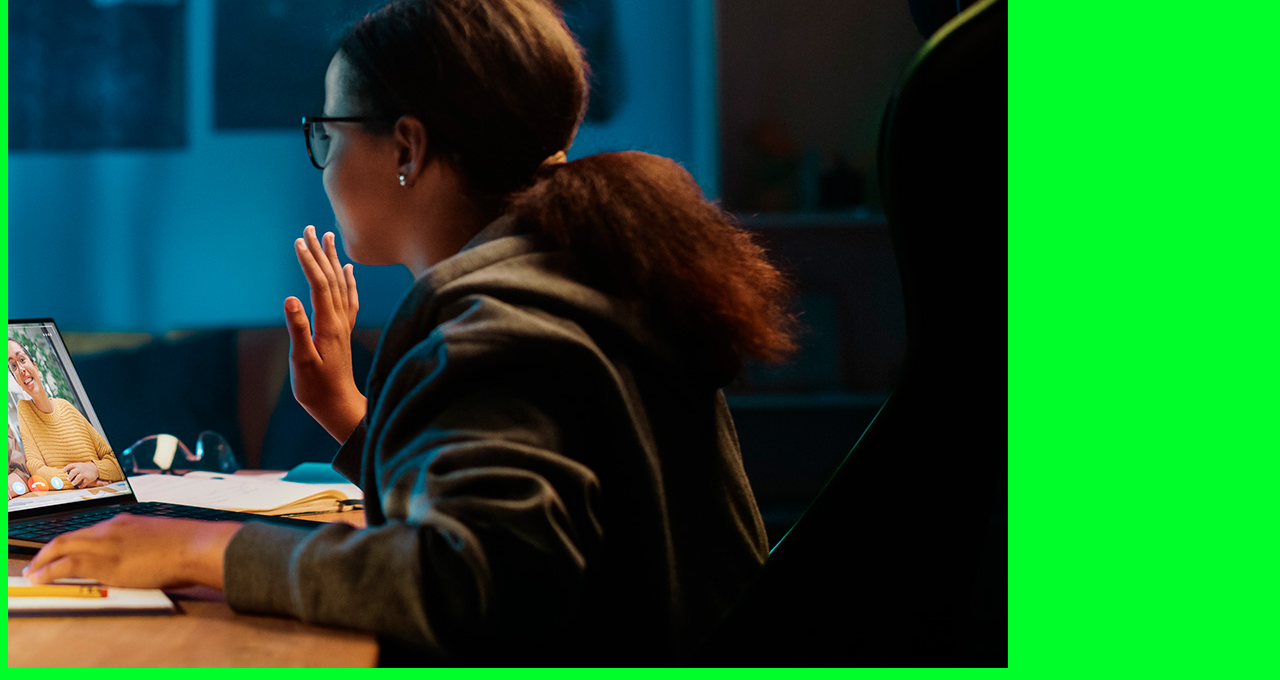
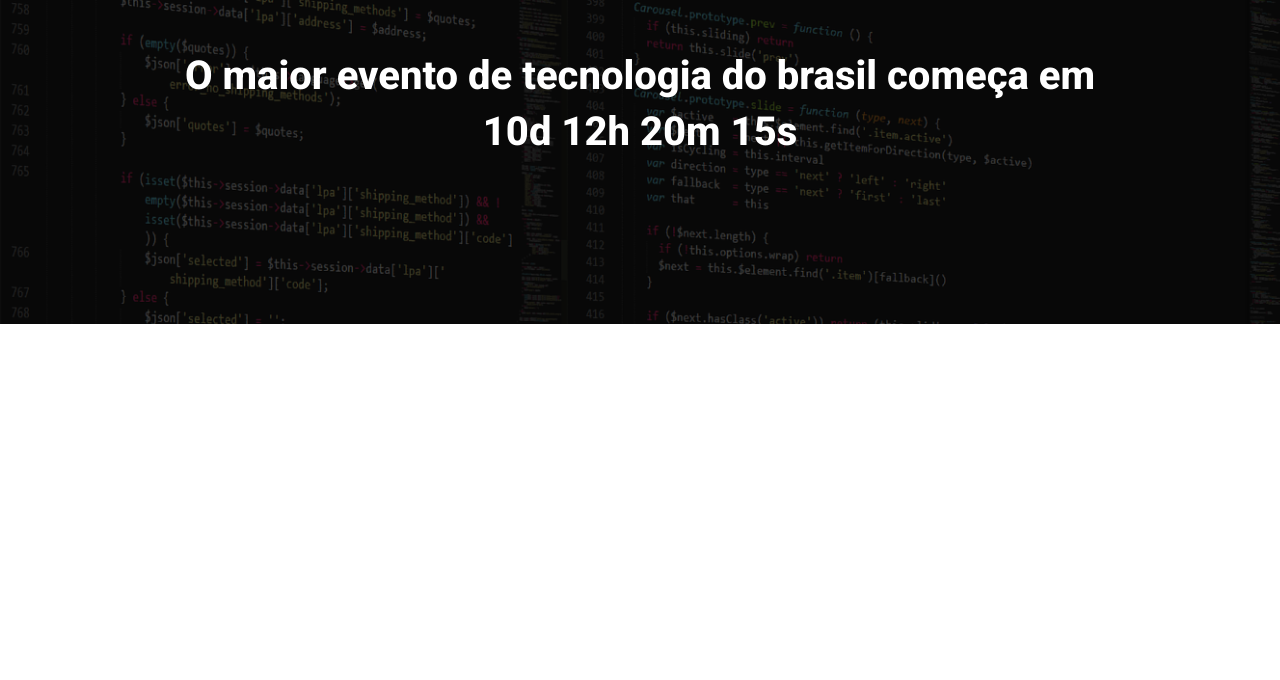
Before and after one commit to Yuri-Romeu/ebac_tech_talks, a website built with Parcel: page src/index.html in a window 1280 px wide. Shown: the part 160-840 px from the top of the page. After the commit the page ends 800 px from the top, so only its background shows below. Built offline with nearby package versions, Linux system fonts and the light colour scheme.

Commit message:
criando o hero

```diff
--- a/src/index.html
+++ b/src/index.html
@@ -1,14 +1,27 @@
 <!DOCTYPE html>
-<html lang="en">
+<html lang="pt-br">
      <head>
           <meta charset="UTF-8" />
           <meta name="viewport" content="width=device-width, initial-scale=1.0" />
+          <link rel="preconnect" href="https://fonts.googleapis.com" />
+          <link rel="preconnect" href="https://fonts.gstatic.com" crossorigin />
+          <link
+               href="https://fonts.googleapis.com/css2?family=Roboto:ital,wght@0,100..900;1,100..900&display=swap"
+               rel="stylesheet"
+          />
+          <title>EBAC Tech Talks</title>
           <link rel="stylesheet" href="./styles/main.scss" />
-          <title>Document</title>
      </head>
      <body>
-          <h1>Ola mundo</h1>
-          <img src="./images/backend.png" alt="" />
+          <header class="hero">
+               <div class="container">
+                    <img class="hero__logo" src="./images/ebac_logo.svg" alt="EBAC" />
+
+                    <p class="hero__text">
+                         O maior evento de tecnologia do brasil começa em 10d 12h 20m 15s
+                    </p>
+               </div>
+          </header>
 
           <script src="scripts/main.js"></script>
      </body>
--- /dev/null
+++ b/src/styles/_hero.scss
@@ -0,0 +1,51 @@
+.hero {
+     padding-top: 64px;
+     padding-bottom: 100px;
+     background-image: url(../images/fundo.png);
+     background-repeat: no-repeat;
+     background-size: cover;
+     position: relative;
+
+     .container {
+          position: relative;
+     }
+
+     &::before {
+          content: '';
+          position: absolute;
+          top: 0;
+          left: 0;
+          width: 100%;
+          height: 100%;
+          background-color: #000;
+          opacity: 0.7;
+     }
+
+     &__text {
+          margin-top: 64px;
+          margin-bottom: 64px;
+          font-size: 40px;
+          line-height: 56px;
+          font-weight: 800;
+          text-align: center;
+     }
+
+     &__logo {
+          margin: 0 auto;
+          height: 80px;
+          display: block;
+     }
+
+     @media (max-width: 640px) {
+          padding: 40px 0;
+          &__logo {
+               height: 40px;
+          }
+
+          &__text {
+               font-size: 22px;
+               line-height: 24px;
+               margin: 24px 0;
+          }
+     }
+}
--- a/src/styles/main.scss
+++ b/src/styles/main.scss
@@ -1,3 +1,23 @@
-body {
-     background-color: rgb(0, 255, 42);
+@use 'hero';
+
+* {
+     margin: 0;
+     padding: 0;
+     box-sizing: border-box;
+     font-family: Roboto, sans-serif;
+     color: #fff;
 }
+
+.container {
+     max-width: 960px;
+     width: 100%;
+     margin: 0 auto;
+
+     @media (max-width: 640px) {
+          max-width: 80%;
+     }
+
+     @media (max-width: 1024px) {
+          max-width: 90%;
+     }
+}
```
